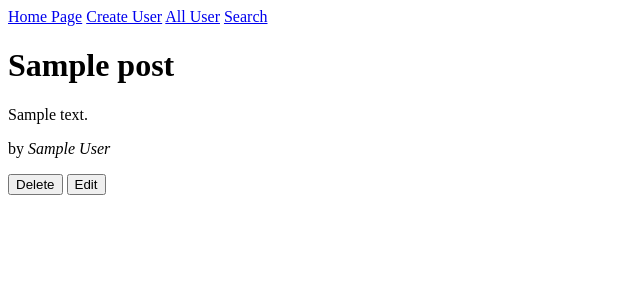
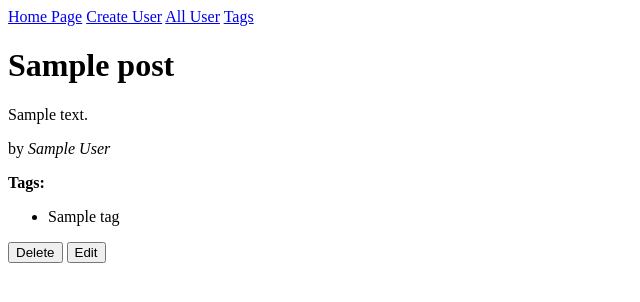
Before and after one commit to behnamsaba/sqlalchemy-part1, a Flask app: page /posts/1 in a window 1280 px wide. Shown: the top 302 px of the page, without its empty margins (0-640 px from the left). Run offline with Flask 3, Linux system fonts and the light colour scheme; tables that the repository leaves empty hold one stand-in row (values such as "Sample post").

Commit message:
part 3 added

```diff
--- a/app.py
+++ b/app.py
@@ -1,7 +1,7 @@
 """Blogly application."""
 from flask import Flask,render_template,request,redirect, flash
 from flask_debugtoolbar import DebugToolbarExtension
-from models import db,connect_db, User, Post
+from models import db,connect_db, User, Post, Tag, PostTag
 from datetime import date
 
 app = Flask(__name__)
@@ -83,6 +83,7 @@ def delete(users_id):
 @app.route('/users/<int:users_id>/posts/new',methods=['GET','POST'])
 def form_post(users_id):
     user = User.query.get_or_404(users_id)
+    tags=Tag.query.all()
     if request.method == "POST":
         title=request.form['title']
         content=request.form['content']
@@ -91,14 +92,24 @@ def form_post(users_id):
         new_post=Post(title=title,content=content,created_at=created_at,user_id=user_id)
         db.session.add(new_post)
         db.session.commit()
+
+        tag_ids = [int(num) for num in request.form.getlist("tag")]
+        for id in tag_ids:
+            new_post_tag = PostTag(post_id=new_post.id,tag_id=id)
+            db.session.add(new_post_tag)
+            db.session.commit()
+
         return redirect(f'/users/{user_id}')
 
-    return render_template('post.html',user=user)
+    return render_template('post.html',user=user,tags=tags)
+
+
 
 @app.route('/posts/<int:post_id>')
 def post_info(post_id):
     post = Post.query.get_or_404(post_id)
-    return render_template("post_details.html",post=post)
+    tags=post.tags
+    return render_template("post_details.html",post=post,tags=tags)
 
 @app.route('/posts/<int:post_id>/edit',methods=['GET','POST'])
 def edit_post(post_id):
@@ -122,3 +133,43 @@ def post_del(post_id):
 
 
     return redirect('/users')
+
+@app.route('/tags')
+def show_all_tags():
+    tags=Tag.query.all()
+    return render_template('alltags.html',tags=tags)
+
+@app.route('/tags/<int:tag_id>')
+def tag(tag_id):
+    tag=Tag.query.get_or_404(tag_id)
+    titles = tag.posts
+    return render_template('tag.html',tag=tag,titles=titles)
+
+@app.route('/tags/new',methods=['GET','POST'])
+def new_tag():
+    if request.method == "POST":
+        name=request.form['name']
+        new_tag=Tag(name=name)
+        db.session.add(new_tag)
+        db.session.commit()
+        return redirect ('/tags')
+
+    return render_template('tagform.html')
+
+@app.route("/tags/<int:tag_id>/edit",methods=['GET','POST'])
+def edit_tag(tag_id):
+    tag=Tag.query.get_or_404(tag_id)
+    if request.method == "POST":
+        name=request.form['name']
+        tag.name=name
+        db.session.commit()
+        return redirect('/tags')
+    return render_template("edit_tag.html",tag=tag)
+
+
+@app.route('/tags/<tag_id>/delete')
+def delete_tag(tag_id):
+    tag = Tag.query.get_or_404(tag_id)
+    db.session.delete(tag)
+    db.session.commit()
+    return redirect('/tags')
--- a/templates/base.html
+++ b/templates/base.html
@@ -11,8 +11,8 @@
     <nav class="navbar">
         <a href="/">Home Page</a>
         <a href="/">Create User</a>
-        <a href="/account">All User</a>
-        <a href="/account-2">Search</a>
+        <a href="/users">All User</a>
+        <a href="/tags">Tags</a>
     </nav>
 
     {% block content %} {%endblock%}
--- a/templates/details.html
+++ b/templates/details.html
@@ -5,11 +5,7 @@
     <h1>{{user.first_name}} {{user.last_name}}</h1>
     <button onclick="window.location.href='/users/{{user.id}}/delete';">Delete</button>
     <button onclick="window.location.href='/users/{{user.id}}/edit';">Edit</button>
-    <!-- <ul>
-        {%for post in posts%}
-            <li><a href="/posts/{{post.id}}">{{post.title}}</a></li>
-        {%endfor%}
-    </ul> -->
+
     <ul>
         {%for post in user.post%}
             <li><a href="/posts/{{post.id}}">{{post.title}}</a></li>
--- a/templates/post.html
+++ b/templates/post.html
@@ -7,6 +7,12 @@
         <input type="text" id="title" name="title" required>
         <label for="content">content</label>
         <input type="text" id="content" name="content" required>
+        <br>
+        {%for tag in tags%}
+        <input type="checkbox" id="{{tag.name}}" name="tag" value="{{tag.id}}">
+        <label for="{{tag.name}}">{{tag.name}}</label><br>
+        {%endfor%}
         <button>Add Post</button>
     </form>
+
 {%endblock%}
--- a/templates/post_details.html
+++ b/templates/post_details.html
@@ -4,6 +4,13 @@
     <h1>{{post.title}}</h1>
     <p>{{post.content}}</p>
     <p>by<i> {{post.navigation.first_name}} {{post.navigation.last_name}}</i></p>
+    <p><b>Tags:</b></p>
+    <ul>
+        {%for tag in tags%}
+        <li>{{tag.name}}</li>
+        {%endfor%}
+    </ul>
+
     <button onclick="window.location.href='/posts/{{post.id}}/delete';">Delete</button>
     <button onclick="window.location.href='/posts/{{post.id}}/edit';">Edit</button>
 
```
Also changed, not shown: models.py (+24 -0 lines), templates/alltags.html (added, +14 -0 lines), templates/checkbox.html (added, +9 -0 lines), templates/edit_tag.html (added, +12 -0 lines), templates/tag.html (added, +14 -0 lines), templates/tagform.html (added, +10 -0 lines).
